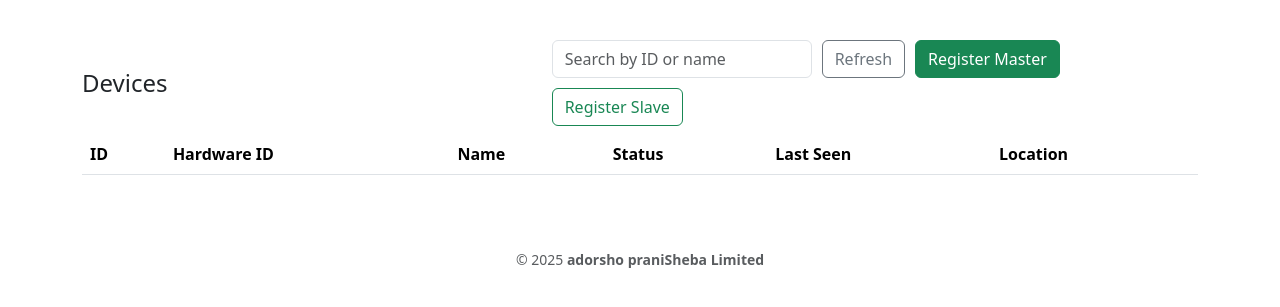
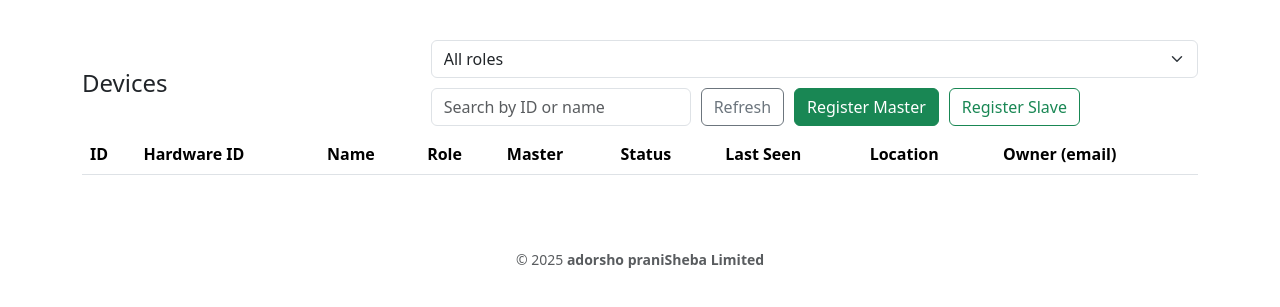
Before and after one commit to peyal939/Fire-alarm-System, a Django app: page /app/devices/ in a window 1280 px wide. Shown: the part 56-363 px from the top of the page. Run offline with Django 5.2, Linux system fonts and the light colour scheme; the visitor is signed in with stand-in values (Sample User, id 1); lists and menus that the app fills with data are empty; parts of the project's set-up code (start-up, migrations or seed data) failed here and were passed over.

Commit message:
fixed device dashboard views

```diff
--- a/devices/views.py
+++ b/devices/views.py
@@ -66,7 +66,7 @@ class DeviceViewSet(viewsets.ModelViewSet):
             "Register a device as either a master (default) or a slave.\n\n"
             "How to register a slave device:\n"
             "- Set `device_role` to `slave`.\n"
-            "- Provide `master_id` referencing an existing master device that you own (non-admin users).\n"
+            "- Provide `master_id` referencing an existing master device that you own (non-admin users). Admins/staff/superadmins can attach a slave to any master regardless of owner.\n"
             "- The selected master must have role `master`; you cannot attach to another slave.\n\n"
             "Additional rules:\n"
             "- `master_id` is required when `device_role` is `slave`, and must NOT be provided when `device_role` is `master`.\n"
--- a/templates/devices_page.html
+++ b/templates/devices_page.html
@@ -13,6 +13,11 @@
   <div class="d-flex align-items-center justify-content-between mb-2">
     <h1 class="h4 mb-0">Devices</h1>
     <div class="devices-toolbar">
+      <select id="roleFilter" class="form-select">
+        <option value="all">All roles</option>
+        <option value="master">Masters</option>
+        <option value="slave">Slaves</option>
+      </select>
       <input id="searchInput" type="search" class="form-control" placeholder="Search by ID or name" />
       <button id="refreshBtn" class="btn btn-outline-secondary">Refresh</button>
       <button id="registerMasterBtn" class="btn btn-success">Register Master</button>
@@ -27,9 +32,12 @@
           <th>ID</th>
           <th>Hardware ID</th>
           <th>Name</th>
+          <th>Role</th>
+          <th>Master</th>
           <th>Status</th>
           <th>Last Seen</th>
           <th>Location</th>
+          <th>Owner (email)</th>
         </tr>
       </thead>
       <tbody></tbody>
@@ -144,7 +152,8 @@
   <script>
     const tableBody = document.querySelector('#devicesTable tbody');
     const emptyState = document.getElementById('devicesEmpty');
-    const searchInput = document.getElementById('searchInput');
+  const searchInput = document.getElementById('searchInput');
+  const roleFilter = document.getElementById('roleFilter');
     const refreshBtn = document.getElementById('refreshBtn');
     const registerMasterBtn = document.getElementById('registerMasterBtn');
     const registerSlaveBtn = document.getElementById('registerSlaveBtn');
@@ -189,27 +198,41 @@
 
     function renderDevices() {
       const q = (searchInput.value || '').trim().toLowerCase();
+      const roleSel = (roleFilter.value || 'all').toLowerCase();
       const filtered = !q ? allDevices : allDevices.filter(d => {
         const name = (d.device_name || '').toLowerCase();
         const hid = (d.hardware_identifier || '').toLowerCase();
-        return name.includes(q) || hid.includes(q);
+        const role = (d.device_role || '').toLowerCase();
+        const owner = (d.owner_email || '').toLowerCase();
+        return name.includes(q) || hid.includes(q) || role.includes(q) || owner.includes(q);
       });
+      const roleFiltered = roleSel === 'all' ? filtered : filtered.filter(d => (d.device_role || '').toLowerCase() === roleSel);
       tableBody.innerHTML = '';
-      filtered.forEach(d => {
+      roleFiltered.forEach(d => {
         const tr = document.createElement('tr');
         const loc = (d.latitude != null && d.longitude != null) ? `${d.latitude}, ${d.longitude}` : '—';
         const lastSeen = d.last_seen ? new Date(d.last_seen).toLocaleString() : '—';
+        const role = d.device_role || '';
+        const roleBadge = (role.toLowerCase() === 'master')
+          ? '<span class="badge rounded-pill bg-primary">MASTER</span>'
+          : (role ? '<span class="badge rounded-pill bg-secondary">SLAVE</span>' : '');
+        const masterLabel = role === 'slave'
+          ? `${d.master_hardware_identifier || ''}${d.master_device_name ? ' — ' + d.master_device_name : ''}`
+          : '—';
         tr.innerHTML = `
           <td>${d.id}</td>
           <td><code>${d.hardware_identifier || ''}</code></td>
           <td>${d.device_name || ''}</td>
+          <td>${roleBadge}</td>
+          <td>${masterLabel}</td>
           <td>${d.status || ''}</td>
           <td>${lastSeen}</td>
           <td>${loc}</td>
+          <td>${d.owner_email || ''}</td>
         `;
         tableBody.appendChild(tr);
       });
-      emptyState.style.display = filtered.length ? 'none' : '';
+      emptyState.style.display = roleFiltered.length ? 'none' : '';
     }
 
     function ensureMapMaster() {
@@ -335,7 +358,8 @@
     }
 
     // Events
-    searchInput.addEventListener('input', () => renderDevices());
+  searchInput.addEventListener('input', () => renderDevices());
+  roleFilter.addEventListener('change', () => renderDevices());
     refreshBtn.addEventListener('click', () => fetchAllDevices());
     registerMasterBtn.addEventListener('click', () => {
       registerMasterForm.reset();
```
Also changed, not shown: devices/models.py (+15 -3 lines), devices/serializers.py (+15 -2 lines), openapi.yaml (+36 -13 lines), templates/dashboard_page.html (+13 -0 lines).
